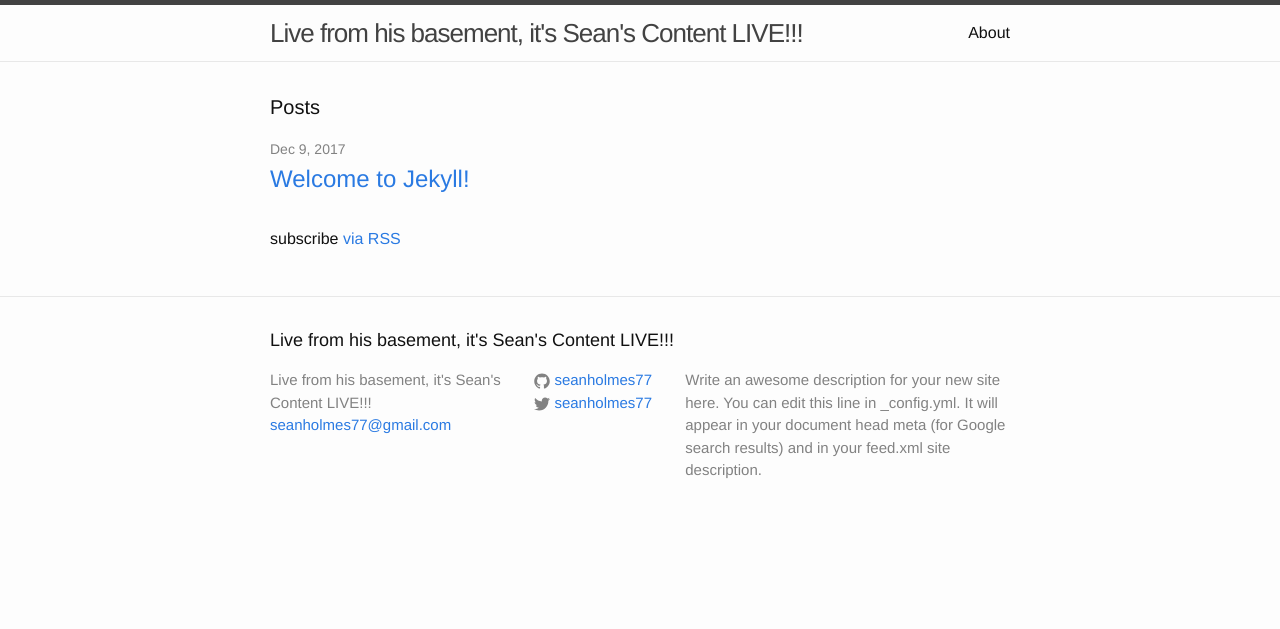
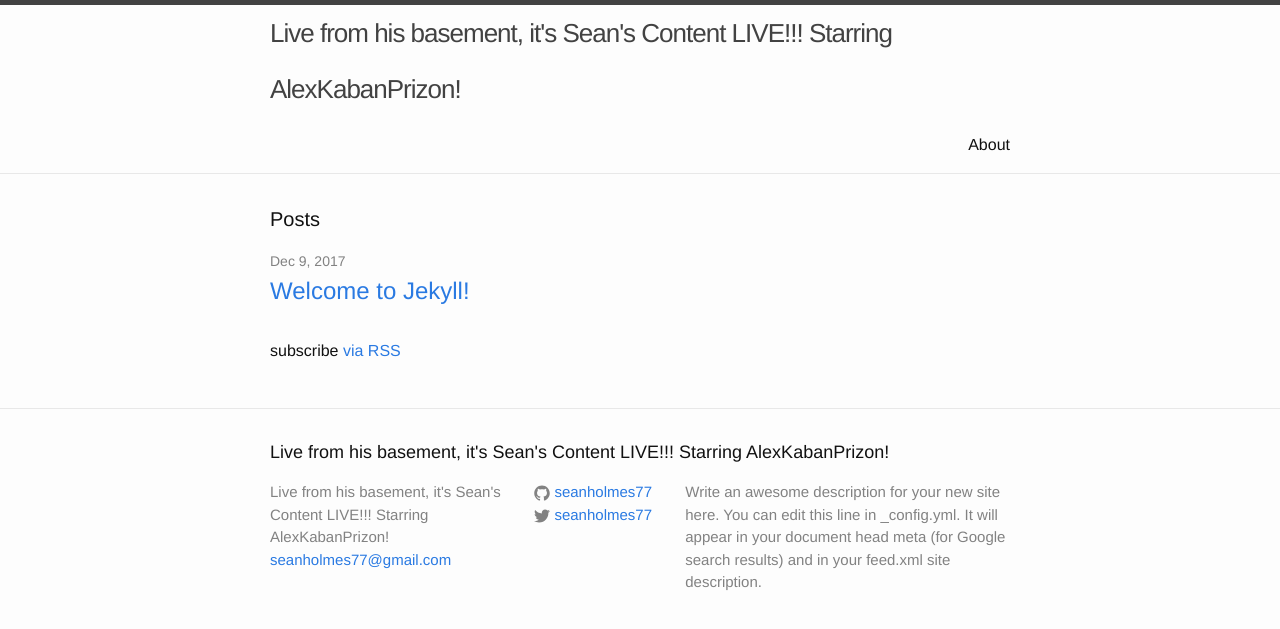
Before and after one commit to seanholmes77/seanholmes77.github.io, a Jekyll site: the page built from index.html, in a window 1280 px wide. Shown: the top 629 px of the page. Built offline with Jekyll 4.4.1, drawn with Linux system fonts in a browser that asks for light colours.

Commit message:
Update _config.yml

```diff
--- a/_config.yml
+++ b/_config.yml
@@ -6,7 +6,7 @@
 # 'jekyll serve'. If you change this file, please restart the server process.
 
 # Site settings
-title: Live from his basement, it's Sean's Content LIVE!!!
+title: Live from his basement, it's Sean's Content LIVE!!! Starring AlexKabanPrizon!
 email: seanholmes77@gmail.com
 description: > # this means to ignore newlines until "baseurl:"
   Write an awesome description for your new site here. You can edit this
```
